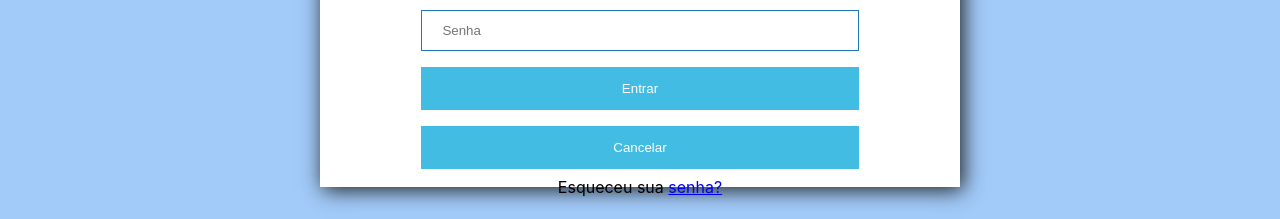
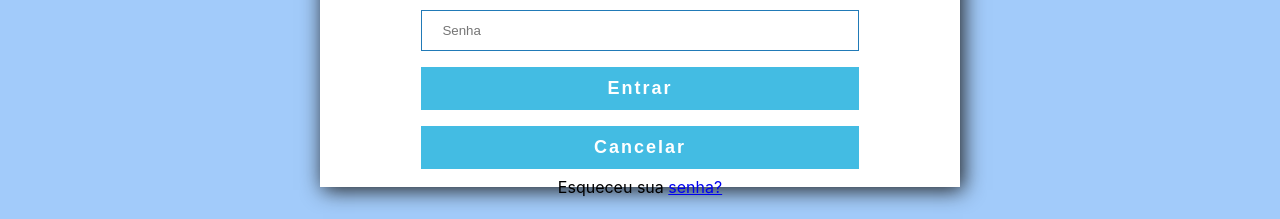
Before and after one commit to izichtl/reactplayground, a React (Create React App) app: page /06 in a window 1280 px wide. Shown: the part 619-838 px from the top of the page. Built offline with nearby package versions, Linux system fonts and the light colour scheme.

Commit message:
css update

```diff
--- a/src/css/Login.css
+++ b/src/css/Login.css
@@ -46,13 +46,19 @@
 button {
     background-color: #43BCE3;
     color: white;
-    padding: 14px 20px;
+    padding: 10px 15px;
     margin: 8px 0;
-    border: none;
+    border: 1px solid #43BCE3;
     cursor: pointer;
     width: 100%;
+    font-size: 18px;
+    font-weight: bold;
+    letter-spacing: 2px;
   }
-
+button:hover{
+    background-color: white;
+    color: #43BCE3
+}
 
   input[type=text], input[type=password] {
     width: 100%;
```
